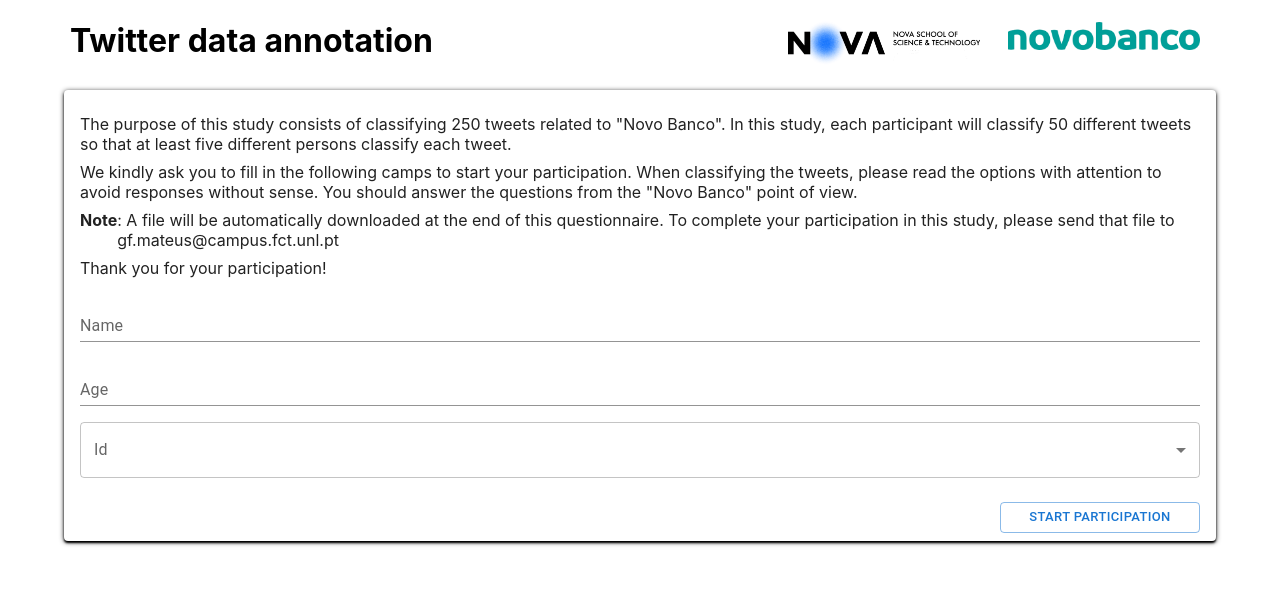
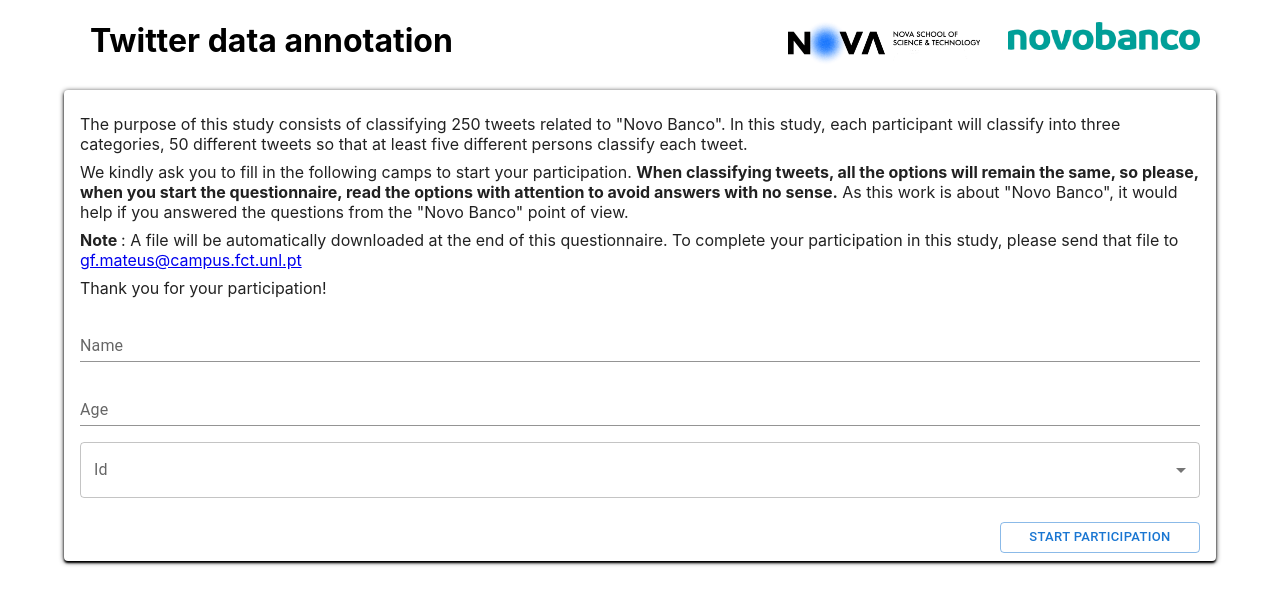
Before and after one commit to gfMateus99/novobanco-survey, a React (Create React App) app: page / in a window 1280 px wide. Shown: the top 604 px of the page. Built offline with nearby package versions, Linux system fonts and the light colour scheme.

Commit message:
app123d1dd

```diff
--- a/src/App.js
+++ b/src/App.js
@@ -83,7 +83,7 @@
   return (
     <div className="App">
 
-      <h1 style={{marginBottom:30, textAlign:"left", marginLeft:70}}>Twitter data annotation</h1>
+      <h1 style={{marginBottom:30, textAlign:"left", marginLeft:90}}>Twitter data annotation</h1>
       <img style={{width:"15%", position:"absolute", top:20, right:300}} src={logo} alt="Logo" />
       <img style={{width:"15%",position:"absolute", top:22, right:80}} src={novobanco} alt="Logo" />
 
@@ -94,7 +94,7 @@
         </div>
         :
         <div style={{display: 'flex', alignItems: 'center', justifyContent: 'center', width:"100%", minHeight:200}}>
-          <Question key={currentQuestion} tweet={tentativa[currentQuestion].text} currentQuestion={currentQuestion-(50*(idtofill-1))} clickToNext={clickToNext}></Question>
+          <Question key={currentQuestion} tweet={tentativa[currentQuestion].text} oficialIndex={currentQuestion} currentQuestion={currentQuestion-(50*(idtofill-1))} clickToNext={clickToNext}></Question>
         </div>
       }
 
--- a/src/components/InicialComponent.js
+++ b/src/components/InicialComponent.js
@@ -47,27 +47,26 @@
     }
 
   return (
-    <Card sx={{ width: "90%", minHeight: 420,boxShadow:
+    <Card sx={{ width: "90%", mb:5,minHeight: 420,boxShadow:
         "0px 3px 1px -2px ,0px 2px 2px 0px ,0px 1px 5px 0px " }}>
 
       <CardContent>
 
-        <Typography variant="h7" sx={{display:"flex", textAlign:"left",mt: 1}}>
-        The purpose of this study consists of classifying 250 tweets related to "Novo Banco". In this study, each participant will classify 50 different tweets so that at least five different persons classify each tweet.        </Typography>
+        <Typography variant="h7" sx={{display:"block", textAlign:"left",mt: 1}}>
+        The purpose of this study consists of classifying 250 tweets related to "Novo Banco". In this study, each participant will classify into three categories, 50 different tweets so that at least five different persons classify each tweet.              </Typography>
 
-        <Typography variant="h7" sx={{display:"flex", textAlign:"left",mt: 1}}>
-        We kindly ask you to fill in the following camps to start your participation. When classifying the tweets, please read the options with attention to avoid responses without sense. You should answer the questions from the "Novo Banco" point of view.
+        <Typography variant="h7" sx={{display:"block", textAlign:"left",mt: 1}}>
+        We kindly ask you to fill in the following camps to start your participation. <strong>When classifying tweets, all the options will remain the same, so please, when you start the questionnaire, read the options with attention to avoid answers with no sense.</strong> As this work is about "Novo Banco", it would help if you answered the questions from the "Novo Banco" point of view.
 
         </Typography>
 
-        <Typography variant="h7" sx={{display:"flex", textAlign:"left",mt: 1}}>
-        <div style={{fontWeight: "bold"}}>Note </div> : A file will be automatically downloaded at the end of this questionnaire. To complete your participation in this study, please send that file to  gf.mateus@campus.fct.unl.pt       </Typography>
+        <Typography variant="h7" sx={{display:"block", textAlign:"left",mt: 1}}>
+        <strong>Note </strong> : A file will be automatically downloaded at the end of this questionnaire. To complete your participation in this study, please send that file to  <a href="gf.mateus@campus.fct.unl.pt">gf.mateus@campus.fct.unl.pt</a>       </Typography>
 
 
         <Typography variant="h7" sx={{display:"flex", textAlign:"left",mt: 1}}>
         Thank you for your participation!
         </Typography>
-
 
         <FormControl fullWidth>
 
--- a/src/components/Question.js
+++ b/src/components/Question.js
@@ -36,13 +36,13 @@
     const clickToNext = () => {
         if(positive | negative | neutral){
             if(positive){
-                props.clickToNext(props.currentQuestion, 1)
+                props.clickToNext(props.oficialIndex, 1)
             }
             if(negative){
-                props.clickToNext(props.currentQuestion, -1)
+                props.clickToNext(props.oficialIndex, -1)
             }
             if(neutral){
-                props.clickToNext(props.currentQuestion, 0)
+                props.clickToNext(props.oficialIndex, 0)
             }
 
         }else {
```
